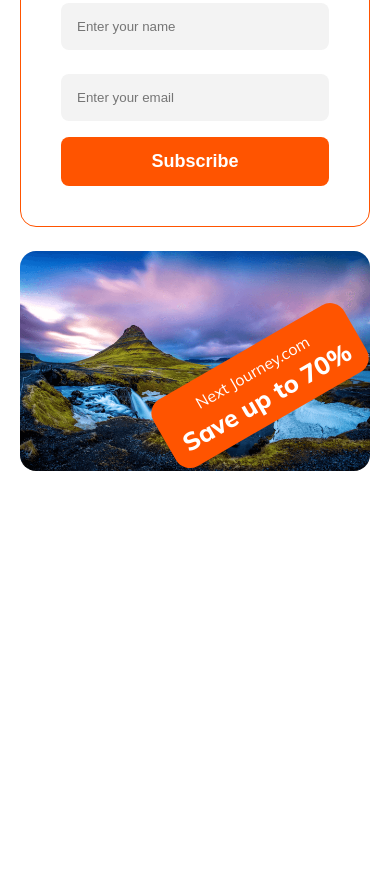
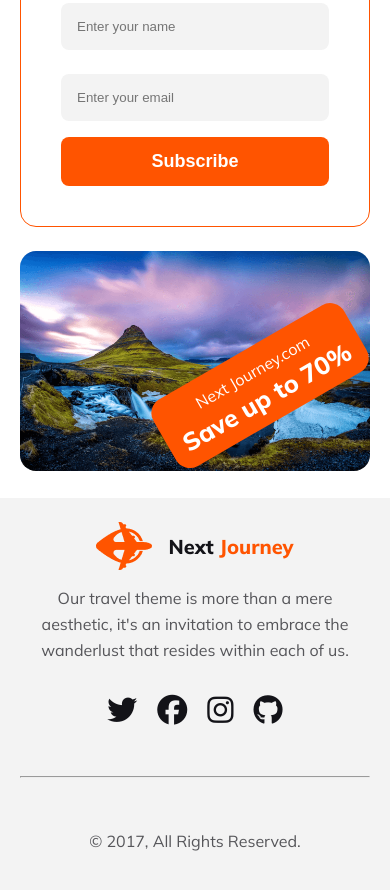
Before and after one commit to webcreatorakib/B9A2-Next-Journey, a plain HTML site: page index.html in a window 390 px wide. Shown: the part 8375-9265 px from the top of the page. Before the commit the page ends 8873 px from the top, so only its background shows below. Drawn offline with Linux system fonts and the light colour scheme.

Commit message:
Complete Footer section with all device Responsive

```diff
--- a/index.html
+++ b/index.html
@@ -267,7 +267,35 @@
     <!-- _________End main section_________________________ -->
     <!-- _________Here is footer section___________________ -->
     <footer>
-
+        <div class="container">
+            <div class="footer-content">
+                <div class="logo footer-logo">
+                    <img src="src/img/logo.png" alt="Travel Logo">
+                    <h3>Next <span>Journey</span></h3>
+                </div>
+                <p class="destinations-description">Our travel theme is more than a mere aesthetic, it's an invitation to embrace the wanderlust that resides within each of us.</p>
+                <div class="footer-social">
+                    <div class="twiter">
+                        <a href="#"><i class="fa-brands fa-twitter"></i></a>
+                    </div>
+                    <div class="facebook">
+                       <a href="#">
+                        <i class="fa-brands fa-facebook"></i>
+                       </a>
+                    </div>
+                    <div class="insta">
+                        <a href="#"><i class="fa-brands fa-instagram"></i></a>
+                    </div>
+                    <div class="github">
+                        <a href="#"><i class="fa-brands fa-github"></i></a>
+                    </div>
+                </div>
+                <hr>
+                <div class="copyright">
+                    <p>&copy;  2017, All Rights Reserved.</p>
+                </div>
+            </div>
+        </div>
     </footer>
     <!-- _________End footer section______________ -->
 </body>
--- a/src/css/responsive.css
+++ b/src/css/responsive.css
@@ -135,6 +135,10 @@
     #news-latter .news-latter-img{
         width:100%;
     }
+    /* _______Here is footer section_________ */
+    footer{
+        padding:5rem 0;
+    }
 }
 /*============Responsive for small device(under 576px)============*/
 @media screen and (max-width:576px){
@@ -231,4 +235,8 @@
         bottom: 5rem;
         transform: rotate(-30deg);
     }
+    /* _______Here is footer section_________ */
+    footer{
+        padding:2.4rem 0;
+    }
 }
--- a/src/css/style.css
+++ b/src/css/style.css
@@ -76,11 +76,11 @@ header nav{
     align-items: center;
     padding:5rem 0;
 }
-header .logo{
+.logo{
     display: flex;
     gap:1.6rem;
 }
-header .logo h3 span{
+.logo h3 span{
     color:#FF5400;
 }
 header .navigation  ul{
@@ -413,3 +413,31 @@ section______ */
     font-size:2.4rem;
     color:#fff;
 }
+/* _______Here is footer section_______ */
+footer{
+    background-color:rgba(19, 19, 24, 0.05);
+    padding:10rem 0;
+}
+.footer-logo{
+    justify-content: center;
+    margin-bottom: 1.5rem;
+    align-items: center;
+}
+footer .footer-content{
+    text-align: center;
+}
+.footer-social{
+    display: flex;
+    gap:2rem;
+    justify-content: center;
+    align-items: center;
+    margin-top:3.2rem;
+    margin-bottom:5rem;
+}
+.footer-social div i{
+    font-size:3rem;
+    color:#131318;
+}
+.copyright{
+    margin-top:5rem;
+}
```
